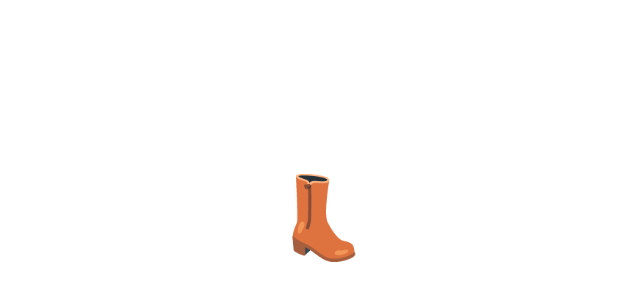
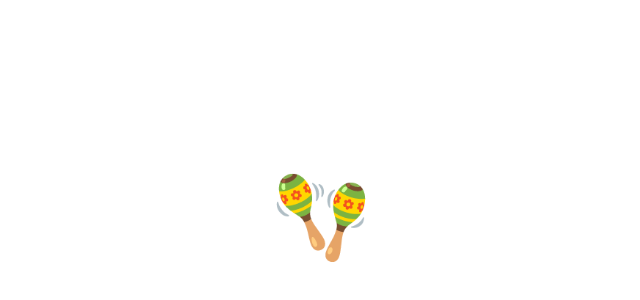
Before and after one commit to ufjf-dcc207/ufjf-dcc207-2024-3-a-atv06-Bressan48, a React (Vite) app: page / in a window 1280 px wide. Shown: the part 184-484 px from the top of the page, without its empty margins (319-959 px from the left). Built offline with nearby package versions, Linux system fonts and the light colour scheme.

Commit message:
adiciona rederização condicional

```diff
--- a/src/Emoji.tsx
+++ b/src/Emoji.tsx
@@ -1,5 +1,13 @@
 import "./Emoji.css";
 
+const EMOJIS = new Map <string, string> ([
+    ["feminina", "👢"],
+    ["escalada", "🥾"],
+    ["ski", "🎿"],
+]);
+// EMOJIS.set("feminina,"👢");
+
 export default function Emoji (){
-    return <div className="emoji">👢</div>
+    let situacao = "skis";
+    return <div className="emoji"> {EMOJIS.get(situacao) || "🪇"} </div>
 }
```
